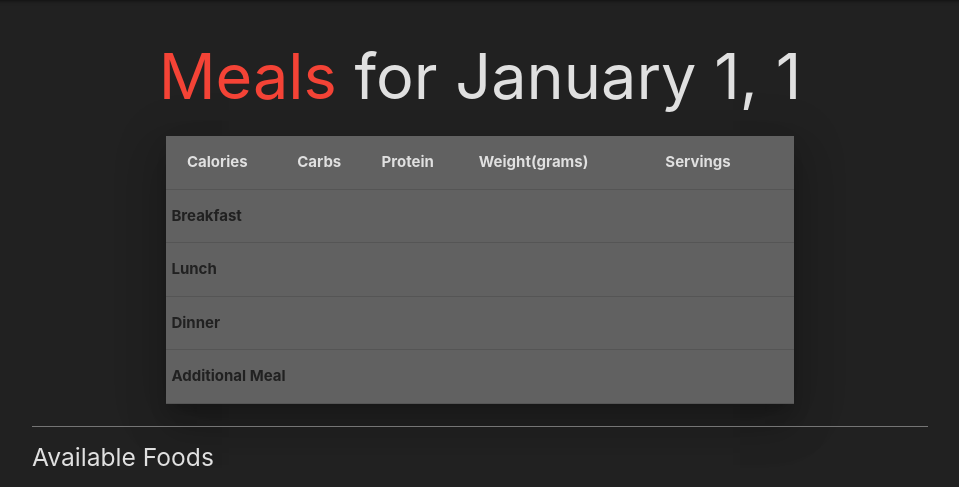
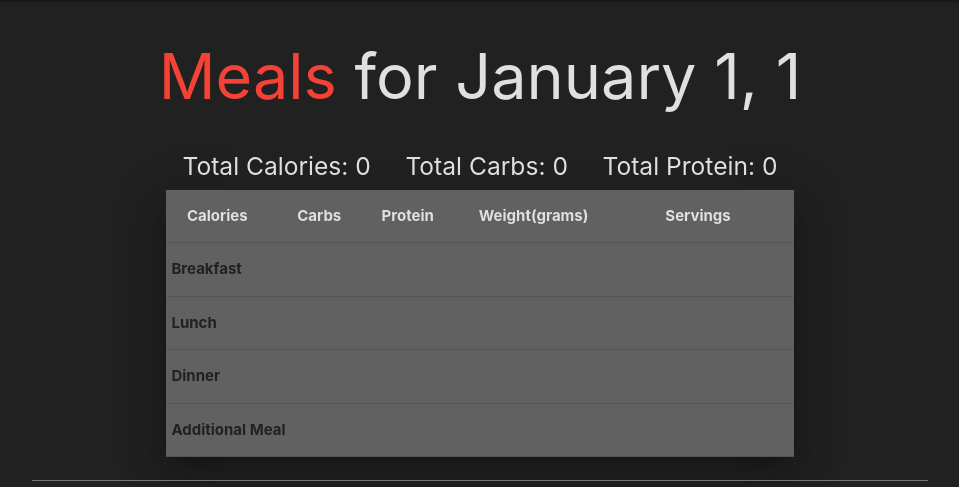
Before and after one commit to kelleralex04/meal-tracker, a Django app: a page that uses main_app/templates/daymeal.html in a window 1280 px wide. Shown: the part 64-551 px from the top of the page, without its empty margins (160-1119 px from the left). Run offline with Django 5.2, Linux system fonts and the light colour scheme; the visitor is signed in with stand-in values (Sample User, id 1); data comes from the database, SQL or seed files in the repository; data that the repository does not hold is empty.

Commit message:
adds styling on food form, adds macro totals on daymeal page

```diff
--- a/main_app/templates/daymeal.html
+++ b/main_app/templates/daymeal.html
@@ -4,7 +4,9 @@
 <h1 class="grey-text text-lighten-2 center-align"><span class="red-text ">Meals</span> for {{ month }} {{ curDay }}, {{ curYear }}</h1>
 
 <table class="container grey darken-2 z-depth-5">
-    <caption class="grey-text text-lighten-2"></caption>
+    <caption class="grey-text text-lighten-2">
+        <h5>Total Calories: {{ totalCalories }} &nbsp;&nbsp;&nbsp; Total Carbs: {{ totalCarbs }} &nbsp;&nbsp;&nbsp; Total Protein: {{ totalProtein }}</h5>
+    </caption>
     <thead class="grey-text text-lighten-2">
         <tr>
             <td></td>
--- a/main_app/templates/main_app/food_form.html
+++ b/main_app/templates/main_app/food_form.html
@@ -14,7 +14,11 @@
       {{ form.as_table }}
     </table>
     <br>
-    <button type="submit" class="left waves-effect waves-light btn red z-depth-3">Update</button>
+    {% if object %}
+      <button type="submit" class="left waves-effect waves-light btn red z-depth-3">Update</button>
+    {% else %}
+      <button type="submit" class="left waves-effect waves-light btn red z-depth-3">Add</button>
+    {% endif %}
   </form>
   {% if object %}
     <a href="{% url 'foods_delete' object.id %}" class="right waves-effect waves-light btn red z-depth-3">Delete</a>
--- a/main_app/views.py
+++ b/main_app/views.py
@@ -95,11 +95,20 @@ def calendarMeal(request, curMonth, curDay, curYear):
     user = User.objects.get(id=request.user.id)
     meals = Meal.objects.filter(date=datetime(curYear,curMonth,curDay), user=user)
     foods = Food.objects.filter(user=user)
+    totalCalories = 0
+    totalCarbs = 0
+    totalProtein = 0
+    for meal in meals:
+        for food in meal.food.all():
+            totalCalories += food.calories
+            totalCarbs += food.carbs
+            totalProtein += food.protein
     month = months[curMonth - 1]
     meal_form = MealForm()
     meal_food_item_form = MealFoodItemForm()
     return render(request, 'daymeal.html', {
-        'curMonth': curMonth, 'month': month, 'curDay': curDay, 'curYear': curYear, 'meals': meals, 'meal_food_item_form': meal_food_item_form, 'foods': foods, 'meal_form': meal_form
+        'curMonth': curMonth, 'month': month, 'curDay': curDay, 'curYear': curYear, 'meals': meals, 'meal_food_item_form': meal_food_item_form, 'foods': foods, 'meal_form': meal_form,
+        'totalCalories': totalCalories, 'totalCarbs': totalCarbs, 'totalProtein': totalProtein
     })
 
 @login_required
```
Also changed, not shown: main_app/templates/day.html (+10 -6 lines).
